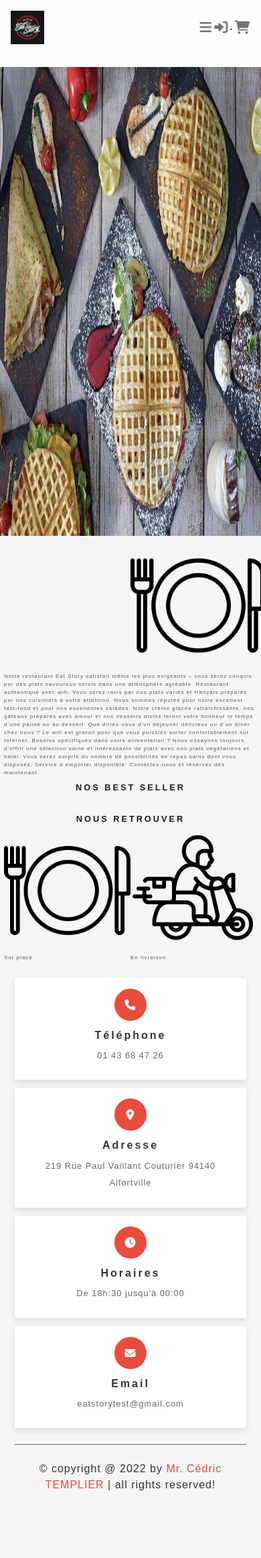
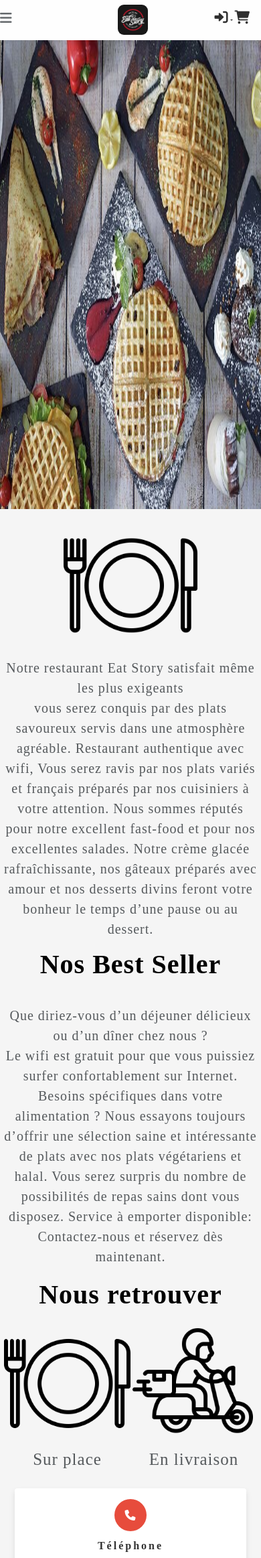
Before and after one commit to C-Dr4ke/skeleton-master, a Symfony app: template templates/home/home.html.twig in a window 390 px wide. Shown: the top 2326 px of the page at 67% size. Run offline with Twig, Linux system fonts and the light colour scheme; the template is opened without the code that fills it, so the values that code supplies are empty; some libraries are stand-ins or nearby versions.

Commit message:
Mise en forme responsive page d'acceuil

```diff
--- a/public/css/main.css
+++ b/public/css/main.css
@@ -1,13 +1,16 @@
 
 .plate {
-  margin-left: 43%;
-
+   display: flex;
+   justify-content: center;
 }
 
 .title{
     display: flex;
     justify-content: center;
     align-items: center;
+    font-size: 40px;
+    font-weight: bold;
+    color: #000;
 }
 
 /* TEST CSS CODE PIZZERIA */
@@ -19,7 +22,6 @@
    --black:#333;
    --white:#fff;
    --light-bg:#f5f5f5;
-   --light-color:#666;
    --border:.1rem solid var(--light-color);
    --box-shadow:0 .5rem 1rem rgba(0,0,0,.1);
 }
@@ -208,10 +210,24 @@ section{
 
 @media (max-width:768px){
 
+
+
    #menu-btn{
       display: inline-block;
+      position: absolute;
+      top:32%; left:0; right:90% !important;
    }
 
+   .logo img{
+      position: absolute;
+      top:14%; left:45%;
+      border-radius: 20%;
+      margin-bottom: 20px !important;
+   }
+
+   .header{
+      min-height: 60px !important;
+   }
    .header .flex .navbar{
       position: absolute;
       top:99%; left:0; right:0;
@@ -219,6 +235,7 @@ section{
       border-top: var(--border);
       border-bottom: var(--border);
       clip-path: polygon(0 0, 100% 0, 100% 0, 0 0);
+      margin-bottom: 100px;
    }
 
    .header .flex .navbar.active{
@@ -230,10 +247,9 @@ section{
       margin:2rem;
    }
 
-   .plate {
-    margin-left: 50%;
 
-  }
+
+
   nav {
     display: block !important;
 
@@ -253,8 +269,9 @@ section{
    }
 
    .plate {
-    margin-left: 50%;
 
+    display: flex;
+    justify-content: center;
   }
   nav {
     display: block !important;
--- a/public/css/style.css
+++ b/public/css/style.css
@@ -6,7 +6,7 @@
 * {
    margin: 0;
    padding: 0;
-   /* font-family: ; */
+   font-family: Poppins;
    text-decoration: none;
    outline: none;
    border: none;
@@ -16,6 +16,7 @@
    -ms-box-sizing: border-box;
    -o-box-sizing: border-box;
    box-sizing: border-box;
+   text-decoration: none !important;
 }
 
 img {
@@ -62,6 +63,13 @@ html, body {
       padding: 30px;
    }
 
+   .presentation{
+     font-size: 20px;
+     text-align: center;
+     margin-top: 2%;
+     margin-bottom: 2%;
+   }
+
    .invisible{
       display:none;
    }
@@ -91,6 +99,8 @@ html, body {
   border-radius: 30px;
   display: flex;
   flex-direction: column;
+  text-decoration: none;
+  margin-bottom: 10px;
 }
 
 .upper {
@@ -110,6 +120,7 @@ html, body {
   display: flex;
   width: 100%;
   flex: 1;
+
 }
 .card__left {
   flex: 1;
@@ -119,12 +130,18 @@ html, body {
 }
 
 .food__title {
-  font-family: Poppins;
+
   font-style: normal;
   font-weight: 600;
-  font-size: 30px;
+  font-size: 20px;
   color: #000000;
 
+
+
+
+}
+.lower .card__left .food__title p{
+  text-decoration: none !important;
 }
 
 .food__desc {
@@ -143,6 +160,15 @@ html, body {
   justify-content: center;
   align-items: center;
 }
+
+.dinnerChoice{
+  font-size: 25px;
+  display: flex;
+  justify-content: space-evenly;
+  text-align: center;
+}
+
+
 .add__item {
   display:flex;
   flex-direction:column;
--- a/src/Controller/Stripe/StripeCheckoutSessionController.php
+++ b/src/Controller/Stripe/StripeCheckoutSessionController.php
@@ -53,7 +53,7 @@ class StripeCheckoutSessionController extends AbstractController
         Stripe::setApiKey('sk_test_51KicyHBoao3FmrU3GlRKLGlGCcArRJMXLNljmJfBtxPyiQ44YVETniqkCOSgC9uvL4RYvpkWD95B2iEmOqsYCAhT00I79Yv4Or');
         // dd($panier->getTotal());
         $session = Session::create([
-
+            'customer_email'=> $this->getUser()->getEmail(),
             'line_items' => [ $products_for_stripe],
             "mode" => 'payment',
             'success_url' => $this->generateURL('success_url',[],
--- a/src/Entity/Product.php
+++ b/src/Entity/Product.php
@@ -90,12 +90,12 @@ class Product
         return $this;
     }
 
-    public function getPrice(): ?int
+    public function getPrice(): ?float
     {
         return $this->price;
     }
 
-    public function setPrice(int $price): self
+    public function setPrice(float $price): self
     {
         $this->price = $price;
 
--- a/templates/base.html.twig
+++ b/templates/base.html.twig
@@ -26,7 +26,7 @@
 
 		<header class="header">
 			<section class="flex">
-				<a href="{{path('home')}}" class="logo"><img src="{{ asset('logo.jpg') }}" width="50px" alt="logo eat story"/></a>
+				<a href="{{path('home')}}" class="logo"><img src="{{ asset('logo.jpg') }}" width="45px" alt="logo eat story"/></a>
 
 				<nav class="navbar">
 					<a href="{{path('home')}}">Acceuil</a>
@@ -65,6 +65,8 @@
 
 
 					{% endif %}
+
+
 					{% if not app.user %}
 
 					<span class="dropdown">
--- a/templates/home/home.html.twig
+++ b/templates/home/home.html.twig
@@ -10,14 +10,15 @@
 {% block body %}
 	<link rel="stylesheet" href="{{ asset('css/style.css') }}">
 
-	<img src="{{ asset('assiete.png') }}" class="plate" alt="" style="width: 200px; height: ; margin-right: 0px;">
+	<div class="plate"><img src="{{ asset('assiete.png') }}"  alt="" style="width: 200px;  margin-top: 10px;"></div>
 
-	<p>Notre restaurant Eat Story satisfait même les plus exigeants – vous serez conquis par des plats savoureux servis dans une atmosphère agréable. Restaurant authentique avec wifi, Vous serez ravis par nos plats variés et français préparés par nos cuisiniers à votre attention. Nous sommes réputés pour notre excellent fast-food et pour nos excellentes salades. Notre crème glacée rafraîchissante, nos gâteaux préparés avec amour et nos desserts divins feront votre bonheur le temps d’une pause ou au dessert. Que diriez-vous d’un déjeuner délicieux ou d’un dîner chez nous ? Le wifi est gratuit pour que vous puissiez surfer confortablement sur Internet. Besoins spécifiques dans votre alimentation ? Nous essayons toujours d’offrir une sélection saine et intéressante de plats avec nos plats végétariens et halal. Vous serez surpris du nombre de possibilités de repas sains dont vous disposez. Service à emporter disponible: Contactez-nous et réservez dès maintenant.
-	</p>
-
+	<div class="presentation">
+	<p>Notre restaurant Eat Story satisfait même les plus exigeants
+	<br>vous serez conquis par des plats savoureux servis dans une atmosphère agréable. Restaurant authentique avec wifi, Vous serez ravis par nos plats variés et français préparés par nos cuisiniers à votre attention. Nous sommes réputés pour notre excellent fast-food et pour nos excellentes salades. Notre crème glacée rafraîchissante, nos gâteaux préparés avec amour et nos desserts divins feront votre bonheur le temps d’une pause ou au dessert. </p>
+	</div>
 	<div class="title">
-		<h2>Nos Best Seller
-		</h2>
+		<p>Nos Best Seller
+		</p>
 	</div>
 
 	<div class="row  justify-content-evenly  mt-3">
@@ -36,9 +37,6 @@
 							<div class="food__title">
 								{{ product.title }}
 							</div>
-							{# <div class="food__desc text-center">
-																						{{ product.description }}
-																					</div> #}
 						</div>
 
 					</div>
@@ -61,23 +59,31 @@
 					<img src="{{ asset('upload/') }}{{ product.picture }}" alt="{{ product.title }}">
 				</div>
 				<div class="lower">
-					<div class="card__left">
-						<div class="food__title text-center">
+					<div class="card__left text-center">
+						<div class="food__title">
 							<p>{{ product.title }}</p>
 						</div>
-						{# <div class="food__desc text-center">
-																		{{ product.description }}
-																			</div> #}
 					</div>
 
 				</div>
 			</a>
 		</div>
 	{% endif %}
-{% endfor %}</div><div class="title mt-4">
-<h2>Nous retrouver
-</h2></div><div class="logo ">
+{% endfor %}</div>
 
+<div class="presentation">
+<p>Que diriez-vous d’un déjeuner délicieux ou d’un dîner chez nous ?
+	<br>Le wifi est gratuit pour que vous puissiez surfer confortablement sur Internet. Besoins spécifiques dans votre alimentation ? Nous essayons toujours d’offrir une sélection saine et intéressante de plats avec nos plats végétariens et halal. Vous serez surpris du nombre de possibilités de repas sains dont vous disposez. Service à emporter disponible: Contactez-nous et réservez dès maintenant.
+	</p>
+</div>
+
+
+<div class="title mt-4">
+<p>Nous retrouver
+</p>
+</div>
+
+<div class="dinnerChoice">
 <div>
 	<img src="{{ asset('assiete.png') }}" alt="" style="width: 200px;">
 	<p>Sur place</p>
@@ -85,7 +91,10 @@
 <div>
 	<img src="{{ asset('delivery.png') }}" alt="" style="width: 200px;">
 	<p>En livraison</p>
-</div></div><section class="footer">
+</div>
+</div>
+
+<section class="footer">
 
 <div class="box-container">
 
@@ -120,4 +129,8 @@
 	&copy; copyright @ 2022 by
 	<span>Mr. Cédric TEMPLIER</span>
 	| all rights reserved!
-</div></section>{% endblock %}
+</div>
+
+</section>
+
+{% endblock %}
```
